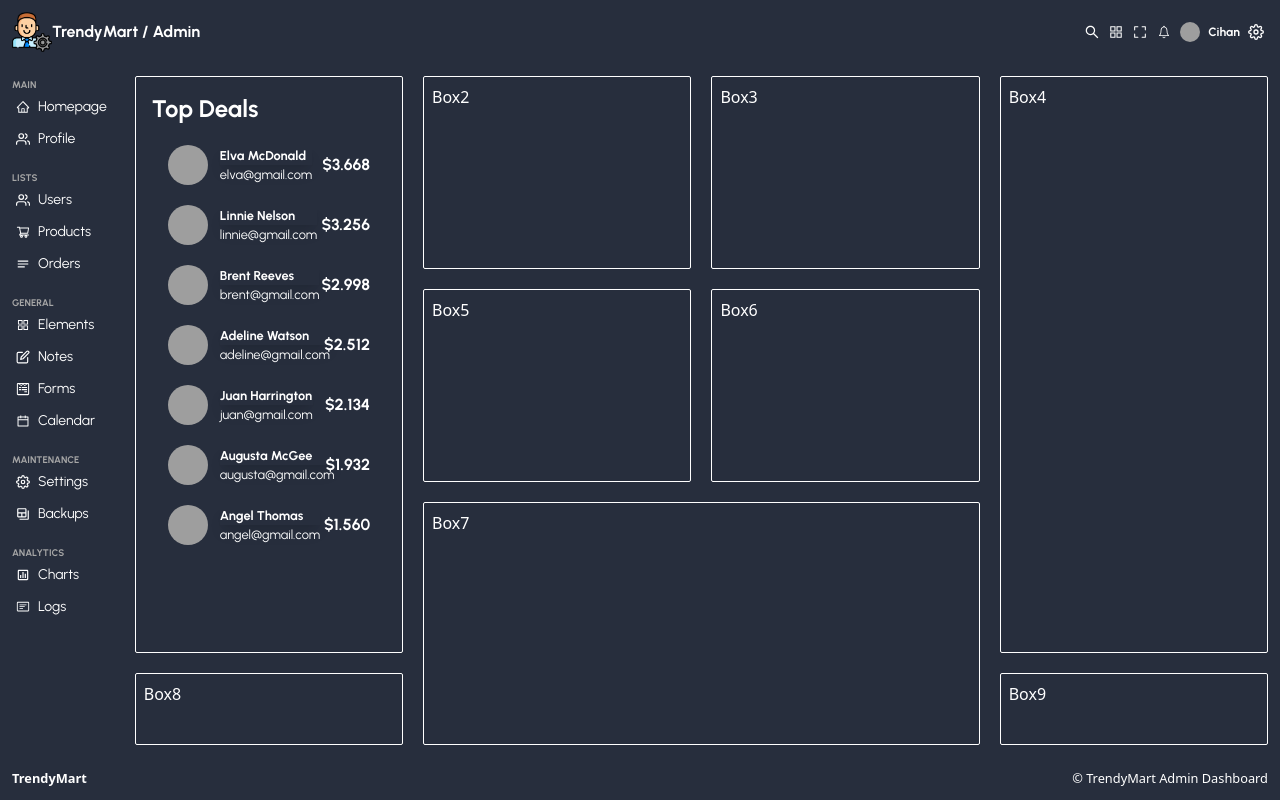
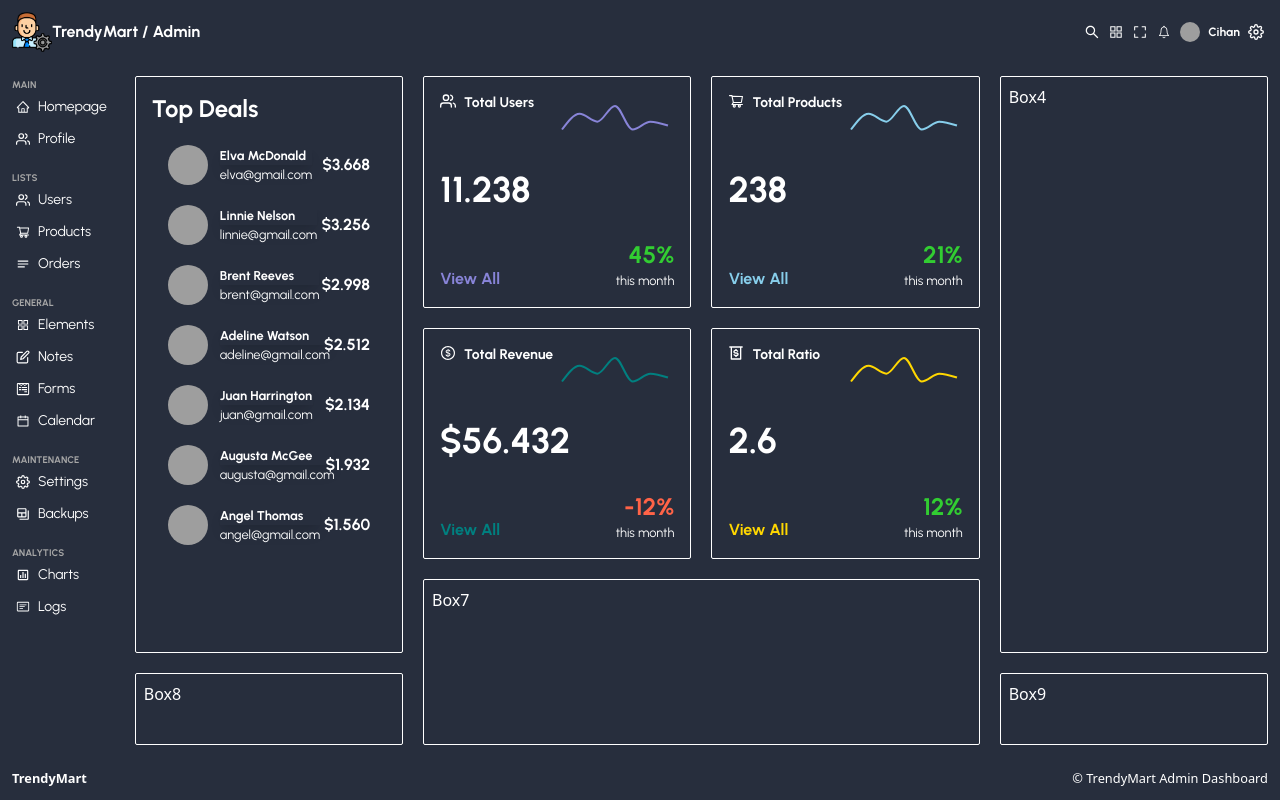
Before and after one commit to Anzcyent/trendymart-admin, a React (Vite) app: page / in a window 1280 px wide. Built offline with nearby package versions, Linux system fonts and the light colour scheme; grey boxes are pictures that could not be loaded.

Commit message:
Chartboxes

```diff
--- a/package.json
+++ b/package.json
@@ -13,7 +13,8 @@
     "react": "^18.2.0",
     "react-dom": "^18.2.0",
     "react-icons": "^4.10.1",
-    "react-router-dom": "^6.14.2"
+    "react-router-dom": "^6.14.2",
+    "recharts": "^2.7.2"
   },
   "devDependencies": {
     "@types/react": "^18.2.14",
--- /dev/null
+++ b/src/components/ChartBox.jsx
@@ -0,0 +1,67 @@
+import React from "react";
+import { Link } from "react-router-dom";
+import { ResponsiveContainer, LineChart, Line, Tooltip } from "recharts";
+
+const ChartBox = ({
+  title,
+  icon,
+  number,
+  chartData,
+  dataKey,
+  color,
+  percentage,
+}) => {
+  return (
+    <div className="flex p-2 h-full font-urbanist justify-between">
+      <div className="flex flex-col h-full w-1/2">
+        <div className="flex">
+          {icon}
+          <span className="text-sm ml-2 font-bold">{title}</span>
+        </div>
+
+        <h1 className="text-4xl font-bold grow flex items-center">{number}</h1>
+
+        <Link
+          to="/"
+          className="font-bold hover:opacity-90 active:slace-95"
+          style={{ color }}
+        >
+          View All
+        </Link>
+      </div>
+
+      <div className="flex flex-col h-full justify-between w-1/2">
+        <div className="w-full flex h-full">
+          <ResponsiveContainer width="99%" height="50%">
+            <LineChart data={chartData}>
+              <Tooltip
+                contentStyle={{ background: "transparent", border: "none" }}
+                labelStyle={{ display: "none" }}
+                position={{ x: 10, y: 60 }}
+              />
+              <Line
+                type="monotone"
+                dataKey={dataKey}
+                stroke={color}
+                strokeWidth={2}
+                dot={false}
+              />
+            </LineChart>
+          </ResponsiveContainer>
+        </div>
+
+        <div className="flex flex-col">
+          <span
+            className="font-bold text-2xl self-end"
+            style={{ color: percentage < 0 ? "tomato" : "limegreen" }}
+          >
+            {percentage}%
+          </span>
+          <small className="self-end">this month</small>
+        </div>
+      </div>
+    </div>
+  );
+};
+
+export default ChartBox;
--- a/src/components/index.js
+++ b/src/components/index.js
@@ -2,3 +2,4 @@ export { default as Navbar } from "./Navbar";
 export { default as Footer } from "./Footer";
 export { default as Menu } from "./Menu";
 export { default as TopBox } from "./TopBox";
+export { default as ChartBox } from "./ChartBox";
--- a/src/containers/HomeContainer.jsx
+++ b/src/containers/HomeContainer.jsx
@@ -1,5 +1,6 @@
 import React from "react";
-import { TopBox } from "../components";
+import { TopBox, ChartBox } from "../components";
+import { chartBoxUser, chartBoxProduct, chartBoxRevenue, chartBoxConversion } from "../utils/chartBox";
 
 const HomeContainer = () => {
   return (
@@ -7,13 +8,21 @@ const HomeContainer = () => {
       <div className="p-2 border rounded-sm grid-column col-span-1 row-span-3">
         <TopBox />
       </div>
-      <div className="p-2 border rounded-sm">Box2</div>
-      <div className="p-2 border rounded-sm">Box3</div>
+      <div className="p-2 border rounded-sm">
+        <ChartBox {...chartBoxUser} />
+      </div>
+      <div className="p-2 border rounded-sm">
+        <ChartBox {...chartBoxProduct} />
+      </div>
       <div className="p-2 border rounded-sm grid-column col-span-1 row-span-3">
         Box4
       </div>
-      <div className="p-2 border rounded-sm">Box5</div>
-      <div className="p-2 border rounded-sm">Box6</div>
+      <div className="p-2 border rounded-sm">
+        <ChartBox {...chartBoxRevenue} />
+      </div>
+      <div className="p-2 border rounded-sm">
+        <ChartBox {...chartBoxConversion} />
+      </div>
       <div className="p-2 border rounded-sm grid-column col-span-2 row-span-2">
         Box7
       </div>
--- /dev/null
+++ b/src/utils/chartBox.jsx
@@ -0,0 +1,73 @@
+import { FiUsers } from "react-icons/fi";
+import { AiOutlineShoppingCart, AiOutlineDollarCircle } from "react-icons/ai";
+import {BiMoneyWithdraw} from "react-icons/bi"
+
+export const chartBoxUser = {
+  color: "#8884d8",
+  icon: <FiUsers />,
+  title: "Total Users",
+  number: "11.238",
+  dataKey: "users",
+  percentage: 45,
+  chartData: [
+    { name: "Sun", users: 400 },
+    { name: "Mon", users: 600 },
+    { name: "Tue", users: 500 },
+    { name: "Wed", users: 700 },
+    { name: "Thu", users: 400 },
+    { name: "Fri", users: 500 },
+    { name: "Sat", users: 450 },
+  ],
+};
+
+export const chartBoxProduct = {
+  color: "skyblue",
+  icon: <AiOutlineShoppingCart />,
+  title: "Total Products",
+  number: "238",
+  dataKey: "products",
+  percentage: 21,
+  chartData: [
+    { name: "Sun", products: 400 },
+    { name: "Mon", products: 600 },
+    { name: "Tue", products: 500 },
+    { name: "Wed", products: 700 },
+    { name: "Thu", products: 400 },
+    { name: "Fri", products: 500 },
+    { name: "Sat", products: 450 },
+  ],
+};
+export const chartBoxRevenue = {
+  color: "teal",
+  icon: <AiOutlineDollarCircle />,
+  title: "Total Revenue",
+  number: "$56.432",
+  dataKey: "revenue",
+  percentage: -12,
+  chartData: [
+    { name: "Sun", revenue: 400 },
+    { name: "Mon", revenue: 600 },
+    { name: "Tue", revenue: 500 },
+    { name: "Wed", revenue: 700 },
+    { name: "Thu", revenue: 400 },
+    { name: "Fri", revenue: 500 },
+    { name: "Sat", revenue: 450 },
+  ],
+};
+export const chartBoxConversion = {
+  color: "gold",
+  icon: <BiMoneyWithdraw />,
+  title: "Total Ratio",
+  number: "2.6",
+  dataKey: "ratio",
+  percentage: 12,
+  chartData: [
+    { name: "Sun", ratio: 400 },
+    { name: "Mon", ratio: 600 },
+    { name: "Tue", ratio: 500 },
+    { name: "Wed", ratio: 700 },
+    { name: "Thu", ratio: 400 },
+    { name: "Fri", ratio: 500 },
+    { name: "Sat", ratio: 450 },
+  ],
+};
```
Also changed, not shown: 1 other file (tests, documents, lock files or other folders).
